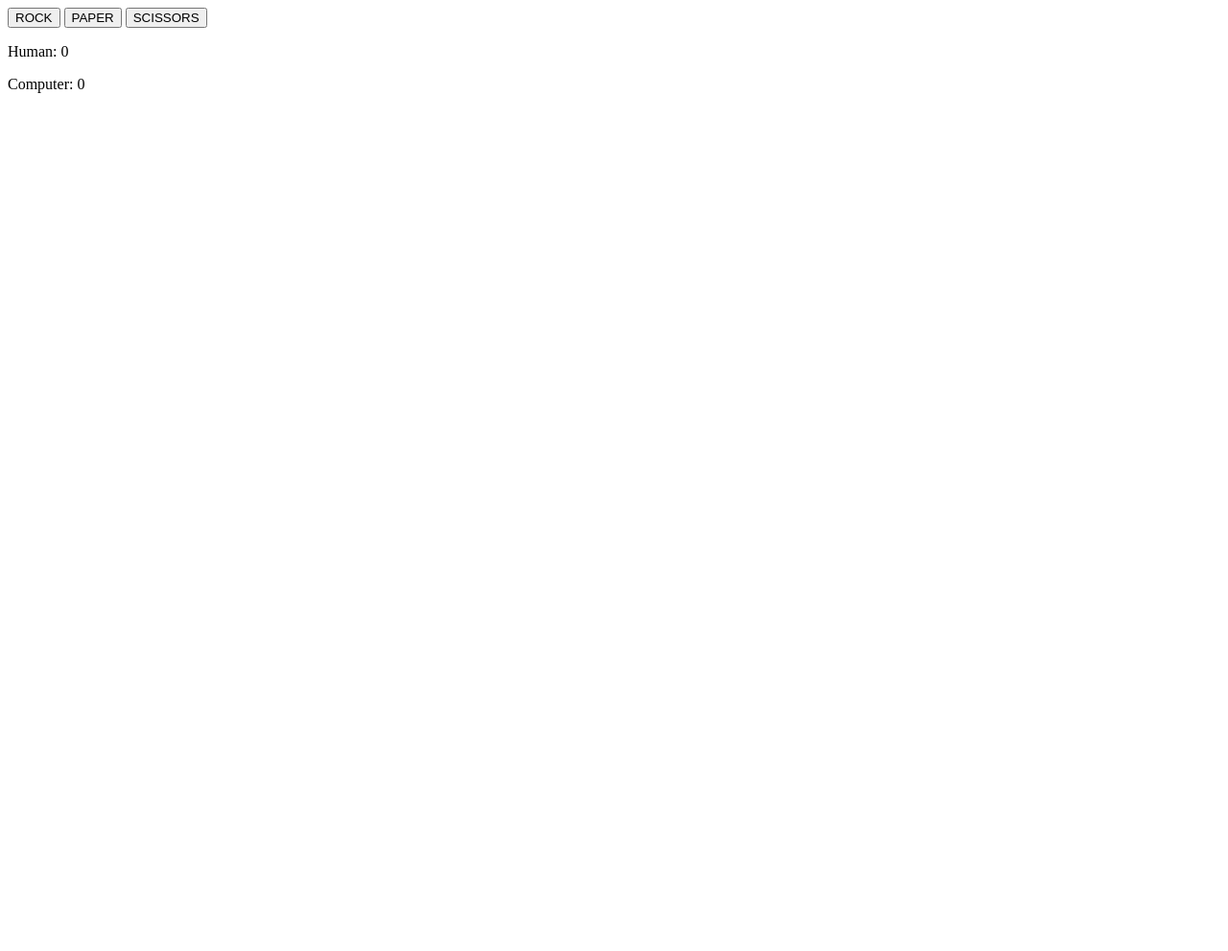
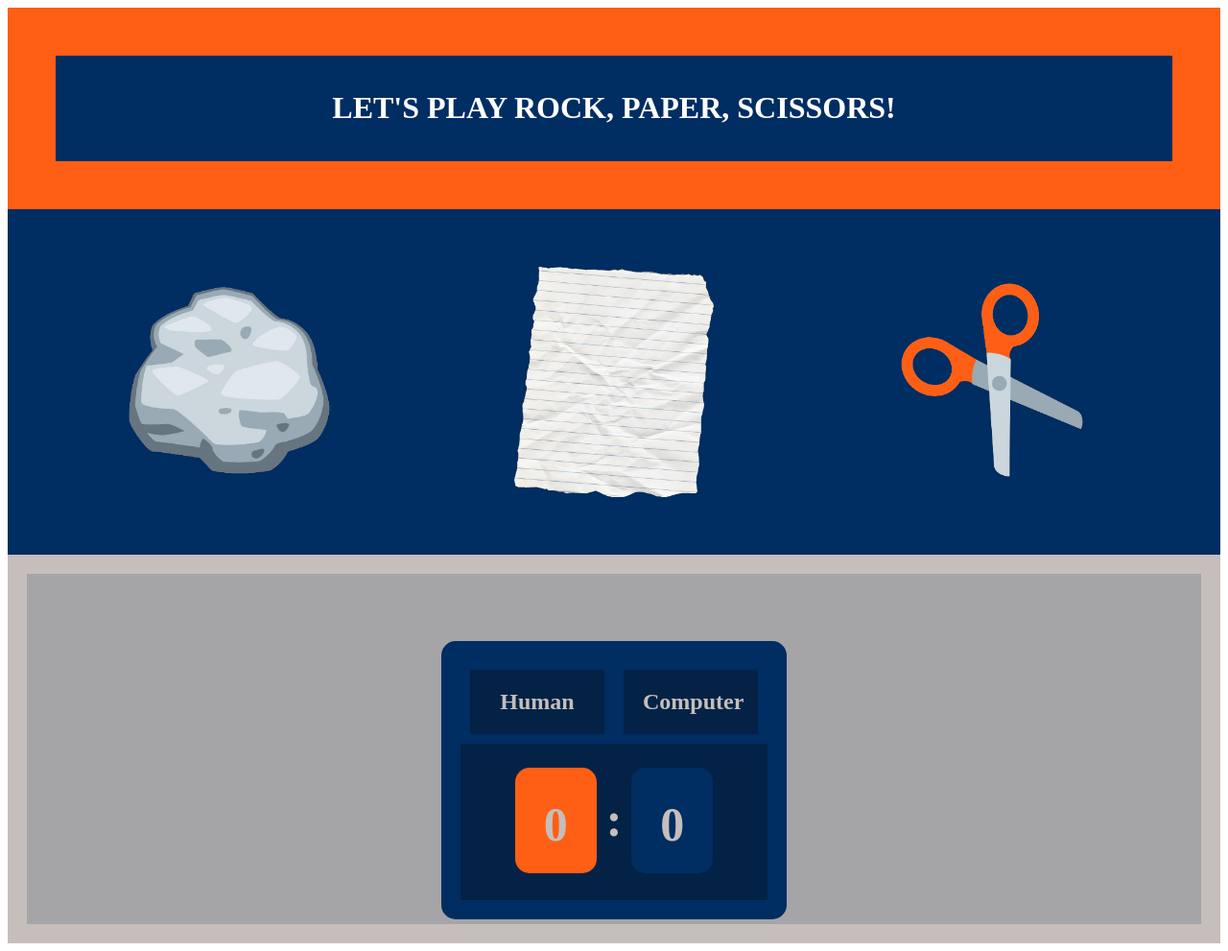
Before and after one commit to ana-ruth/rock-paper-scissors, a plain HTML site: page index.html in a window 1280 px wide. Shown: the whole page at 96% size. Before the commit the page ends 800 px from the top, so only its background shows below. Drawn offline with Linux system fonts and the light colour scheme.

Commit message:
UI Implementation Complete

```diff
--- a/index.html
+++ b/index.html
@@ -3,22 +3,45 @@
 <head>
   <meta charset="UTF-8">
   <title>Rock Paper Scissors</title>
+  <link rel="stylesheet" href="style.css">
 </head>
 <body>
   <script src="script.js" defer></script>
 
-  <div id="container">
-    <button id ="rock">ROCK</button>
-    <button id = "paper">PAPER</button>
-    <button id = "scissors">SCISSORS</button>
+  <div class="gameTitle">
+    <h1>LET'S PLAY ROCK, PAPER, SCISSORS!</h1>
   </div>
 
+  <div id="container">
+    <button id ="rock"></button>
+    <button id = "paper"></button>
+    <button id = "scissors"></button>
+  </div>
+
+  <div class = "scores">
     <p id = currentGame></p>
-    <p id = "human">Human: 0</p>
-    <p id = "computer">Computer: 0</p>
+
+    <div class="table">
+
+      <div class="players">
+        <h2>Human</h2>
+        <h2>Computer</h2>
+      </div>
+
+      <div class="scoreboard">
+          <p id = "human"> 0</p>
+          <p id = "middle">:</p>
+          <p id = "computer"> 0</p>
+      </div>
+
+    </div>
 
 
-  <p id="results"></p>
+  </div>
+
+  <div id="end">
+      <p id="results"></p>
+  </div>
 
 
 </body>
--- a/script.js
+++ b/script.js
@@ -16,10 +16,10 @@ function playRound(humanChoice, computerChoice)
 {
     if(humanScore ===5 || computerScore===5)
     {
+        winner();
         rock.disabled = true;
         paper.disabled = true;
         scissors.disabled = true;
-        console.log(winner());
         return;
     }
 
@@ -75,8 +75,8 @@ function playRound(humanChoice, computerChoice)
     }
     const humanS = document.querySelector("#human");
     const computer = document.querySelector("#computer");
-    computer.textContent = "Computer: "+ computerScore;
-    humanS.textContent = "Human: "+ humanScore;
+    computer.textContent = computerScore;
+    humanS.textContent = humanScore;
 
     const currGame = document.querySelector("#currentGame");
     currGame.textContent = message;
@@ -105,8 +105,15 @@ function winner()
 {
     const result = document.querySelector("#results")
 
-    if(computerScore > humanScore) {result.textContent = "You Lost.";}
-    else if(computerScore < humanScore) {result.textContent = "You Won!";}
-    else if(computerScore == humanScore) {result.textContent = "It's a tie.";}
+    if(computerScore > humanScore)
+    {
+        result.textContent = "You Lost.";
+        result.style.backgroundColor = "#CF1020";
+    }
+    else if(computerScore < humanScore)
+    {
+        result.textContent = "You Won!";
+        result.style.backgroundColor = "green";
+    }
 
 }
--- /dev/null
+++ b/style.css
@@ -0,0 +1,164 @@
+.gameTitle{
+    background-color: #002D62;
+    padding: 15px;
+    text-align: center;
+    border-style: solid;
+    border-color: #FF5F15;
+    border-width:50px;
+}
+
+h1{
+    font-weight: bold;
+    color:white;
+}
+
+button:hover{
+    transition: transform 0.3s;
+    animation: bubble 0.5s ease-out;
+    cursor: pointer;
+}
+
+@keyframes bubble {
+    0% {
+      transform: scale(1);
+    }
+    50% {
+      transform: scale(1.2);
+    }
+    100% {
+      transform: scale(1);
+    }
+  }
+
+button:hover{
+    cursor: pointer;
+}
+
+#container
+{
+    padding:30px;
+    display:flex;
+    background-color: #002D62;
+    justify-content: space-around;
+    align-items: center;
+}
+
+#rock{
+    background-image: url("rock.png");
+    background-color: #002D62;
+    background-size: cover;
+    width: 300px;
+    height: 300px;
+    border: none;
+}
+
+#paper{
+
+    background-image: url("paper.png");
+    background-color: #002D62;
+    background-size: cover;
+    width: 300px;
+    height: 300px;
+    border: none;
+}
+
+#scissors{
+    background-image: url("scissors.png");
+    background-color: #002D62;
+    background-size: cover;
+    width: 300px;
+    height: 300px;
+    border: none;
+}
+
+.scores{
+    background-color: rgb(165, 165, 168);
+    display: flex;
+    align-items: center;
+    flex-direction: column;
+    border-color: #c5beba;
+    border-style: solid;
+    padding:0 0 5px;
+    border-width: 20px ;
+}
+
+.table{
+    display: flex;
+    flex-direction: column;
+    align-items: center;
+    border-color: #002D62;
+    border-style: solid;
+    border-radius: 15px;
+    border-width: 20px;
+    height:250px;
+    background-color: #032246;
+    color:#c5beba;
+}
+
+#currentGame{
+    font-size: 35px;
+}
+
+.players{
+    display: flex;
+    flex-direction: row;
+    justify-content: space-evenly;
+}
+
+.players h2{
+    margin:0;
+    padding: 20px;
+    border-color: #002D62;
+    border-style: solid;
+    border-width: 10px;
+    height:15;
+    text-align: center;
+    width: 100px;
+}
+
+
+.scoreboard{
+    display: flex;
+    flex-direction: row;
+}
+
+.scores p{
+    font-weight:bold ;
+    font-size: 50px;
+}
+
+#human{
+    margin: 25px 0 0 0;
+    height:50px;
+    background-color:#FF5F15;
+    padding: 30px;
+    border-radius: 15px;
+}
+
+#computer
+{
+    margin: 25px 0 0 0;
+    height:50px;
+    background-color:#002D62;
+    padding: 30px;
+    border-radius: 15px;
+}
+
+#middle{
+    margin: 20px 0 0 0;
+    height:50px;
+    padding: 30px 10px 30px;
+    border-radius: 15px;
+}
+
+
+#results {
+
+    font-weight:bold ;
+    font-size: 50px;
+    z-index: 2;
+    position: absolute;
+    left: 30%;
+    top: 62%;
+    padding: 10px 300px 10px;
+}
```
Also changed, not shown: paper.png (added), rock.png (added), scissors.png (added).
